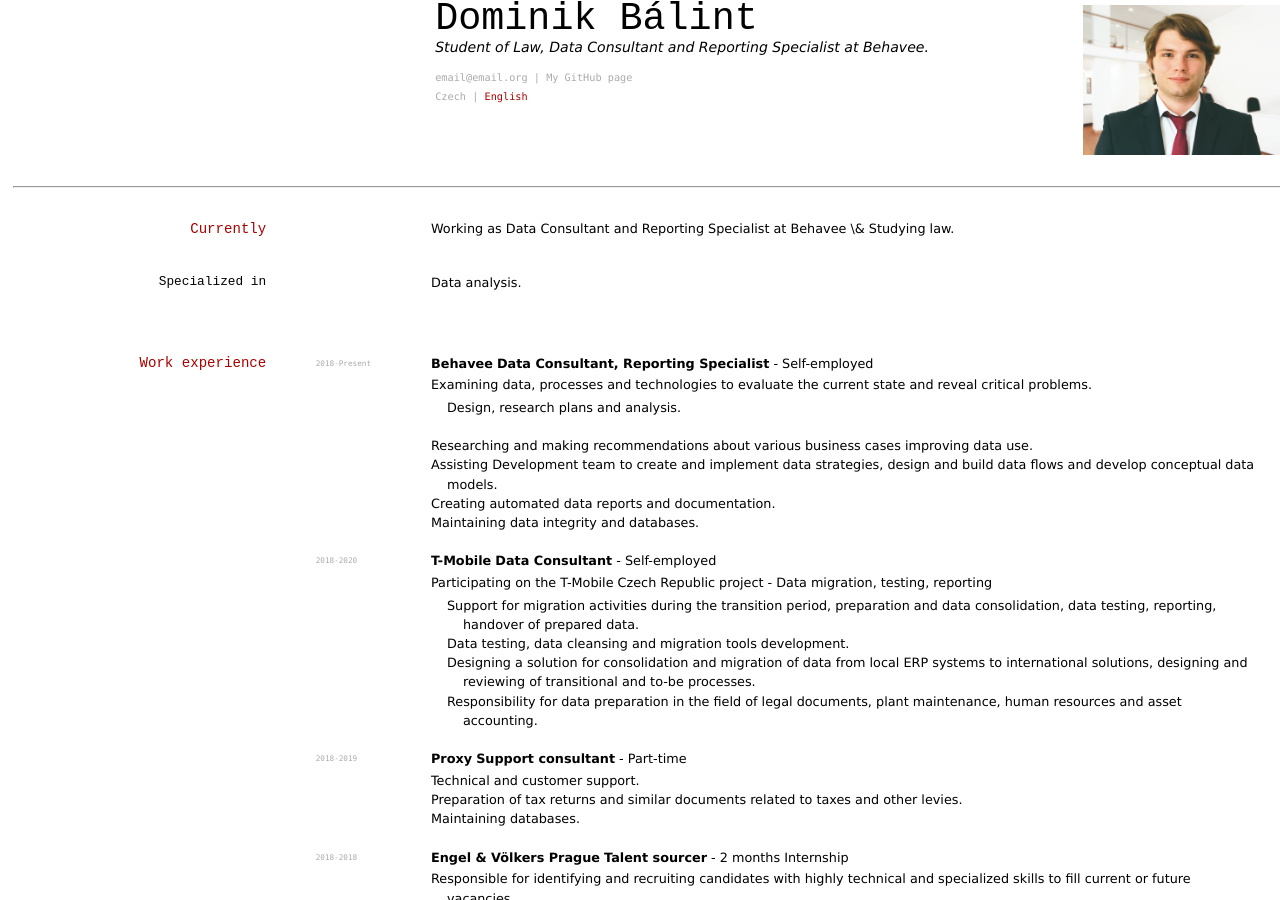
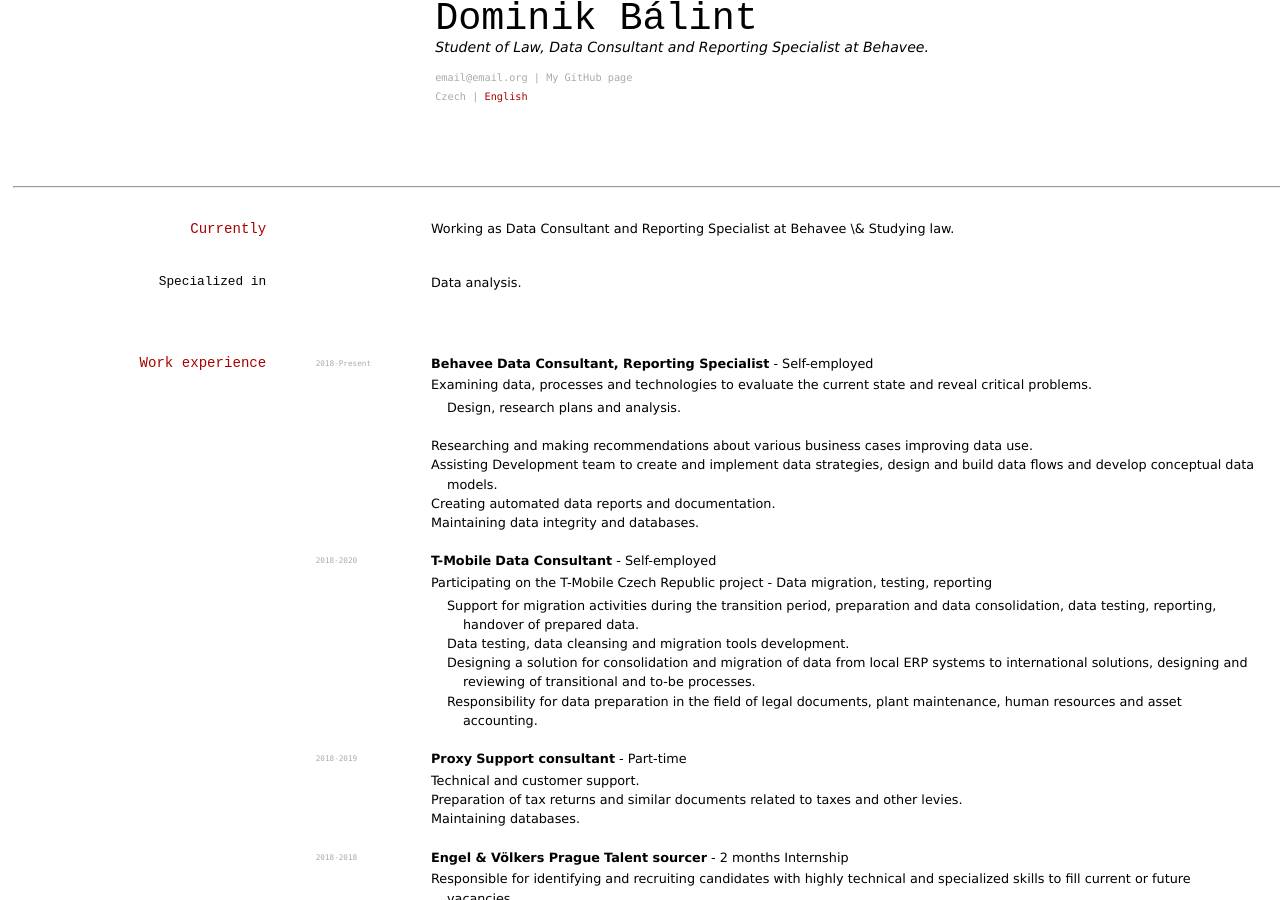
Before and after one commit to Dominik-97/curriculum-vitae, a Jekyll site: the page built from index.md, in a window 1280 px wide and 900 px high. Built offline with Jekyll 4.4.1, drawn with Linux system fonts in a browser that asks for light colours.

Commit message:
Update index.md

```diff
--- a/index.md
+++ b/index.md
@@ -17,7 +17,8 @@
 </div>
 
 <div class="topcorner">
-<img src="assets/Me.png" alt="Picture of me" style="width:200px;"/>
+<!-- <img src="assets/Me.png" alt="Picture of me" style="width:200px;"/> -->
+<div class="picture-border picture-itself"></div>
 </div>
 
 <hr style="margin-top: 80px;">
```
